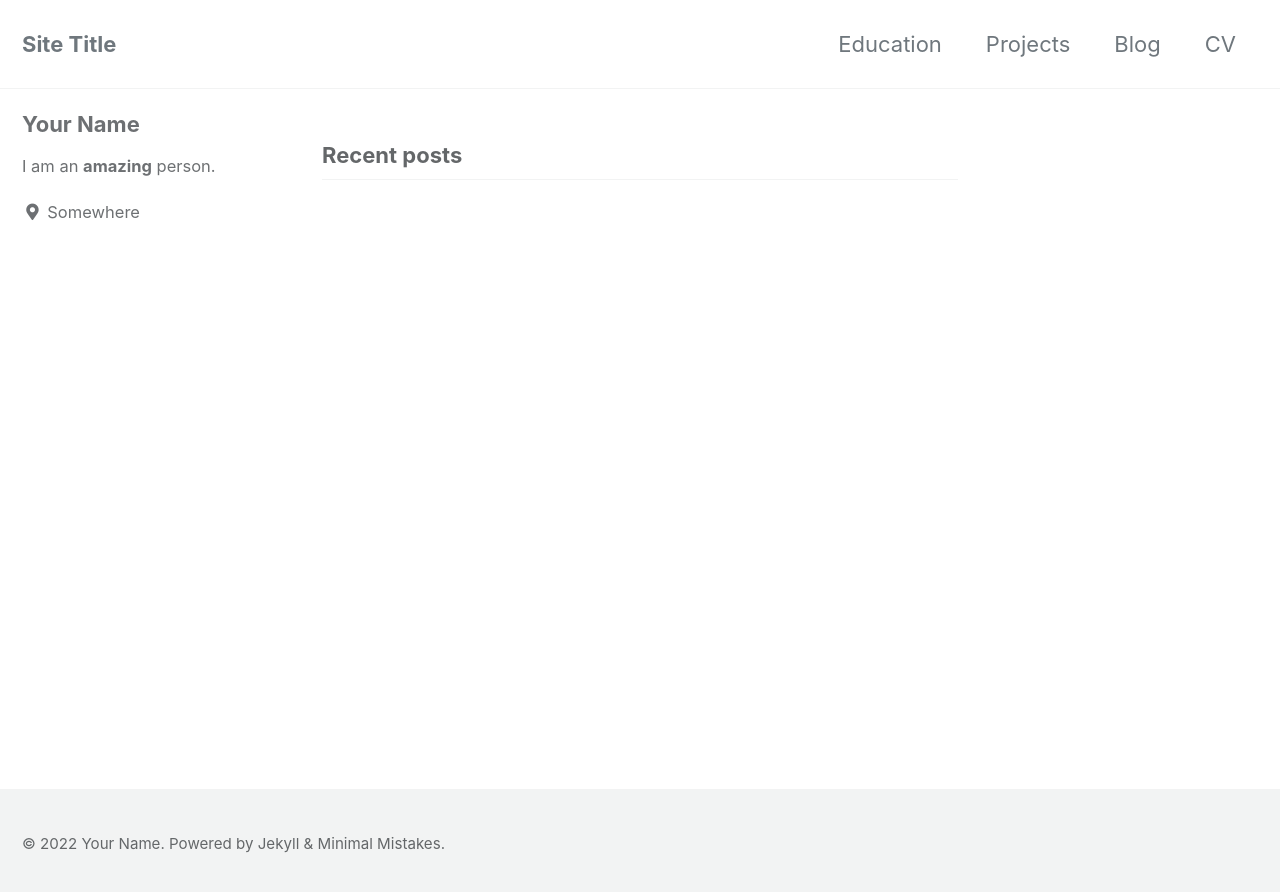
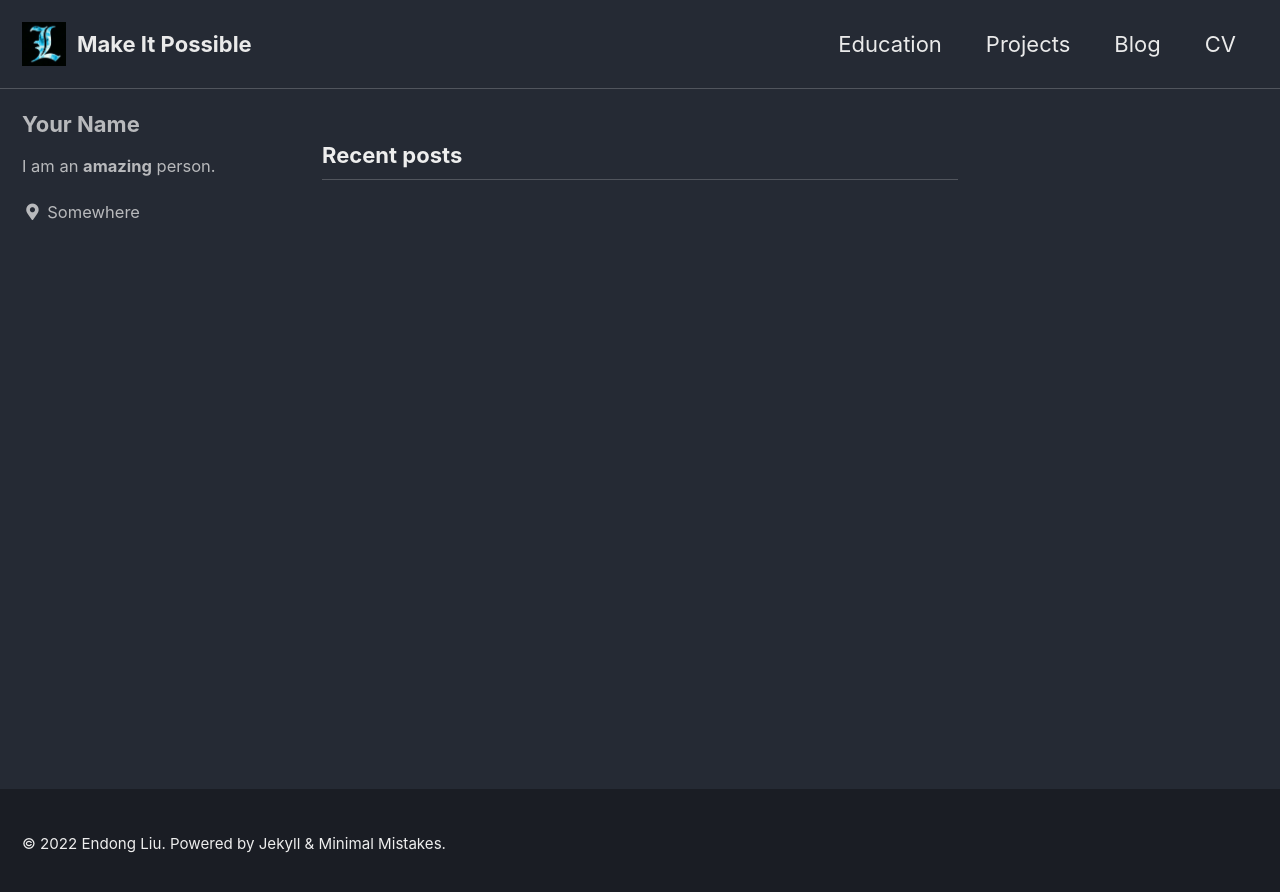
Before and after one commit to ZzPoLariszZ/zzpolariszz.github.io, a Jekyll site: the page built from index.html, in a window 1280 px wide. Shown: the top 892 px of the page. Built offline with Jekyll 4.4.1, drawn with Linux system fonts in a browser that asks for light colours; cached includes are drawn as plain includes; the list of posts is cut into pages by our own code.

Commit message:
Basic Configuration

```diff
--- a/_config.yml
+++ b/_config.yml
@@ -12,20 +12,20 @@
 
 # theme                  : "minimal-mistakes-jekyll"
 # remote_theme           : "mmistakes/minimal-mistakes"
-minimal_mistakes_skin    : "default" # "air", "aqua", "contrast", "dark", "dirt", "neon", "mint", "plum", "sunrise"
+minimal_mistakes_skin    : "dark" # "air", "aqua", "contrast", "dark", "dirt", "neon", "mint", "plum", "sunrise"
 
 # Site Settings
-locale                   : "en-US"
-title                    : "Site Title"
+locale                   : "en-GB"
+title                    : "Make It Possible"
 title_separator          : "-"
 subtitle                 : # site tagline that appears below site title in masthead
-name                     : "Your Name"
-description              : "An amazing website."
+name                     : "Endong Liu"
+description              : "My Personal Website."
 url                      : # the base hostname & protocol for your site e.g. "https://mmistakes.github.io"
 baseurl                  : # the subpath of your site, e.g. "/blog"
 repository               : # GitHub username/repo-name e.g. "mmistakes/minimal-mistakes"
 teaser                   : # path of fallback teaser image, e.g. "/assets/images/500x300.png"
-logo                     : # path of logo image to display in the masthead, e.g. "/assets/images/88x88.png"
+logo                     : "/assets/images/L.jpg"
 masthead_title           : # overrides the website title displayed in the masthead, use " " for no title
 # breadcrumbs            : false # true, false (default)
 words_per_minute         : 200
```
Also changed, not shown: assets/images/L.jpg (added).
